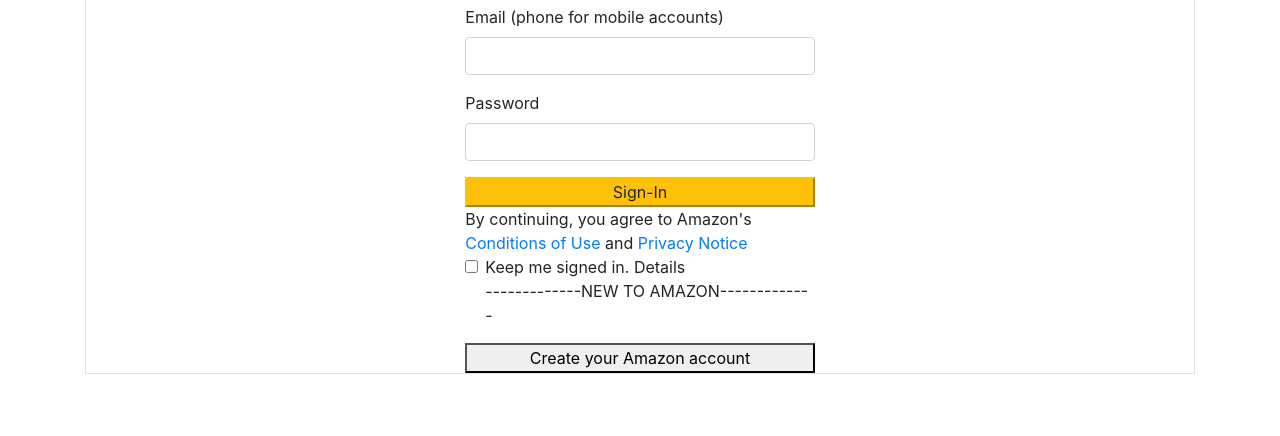
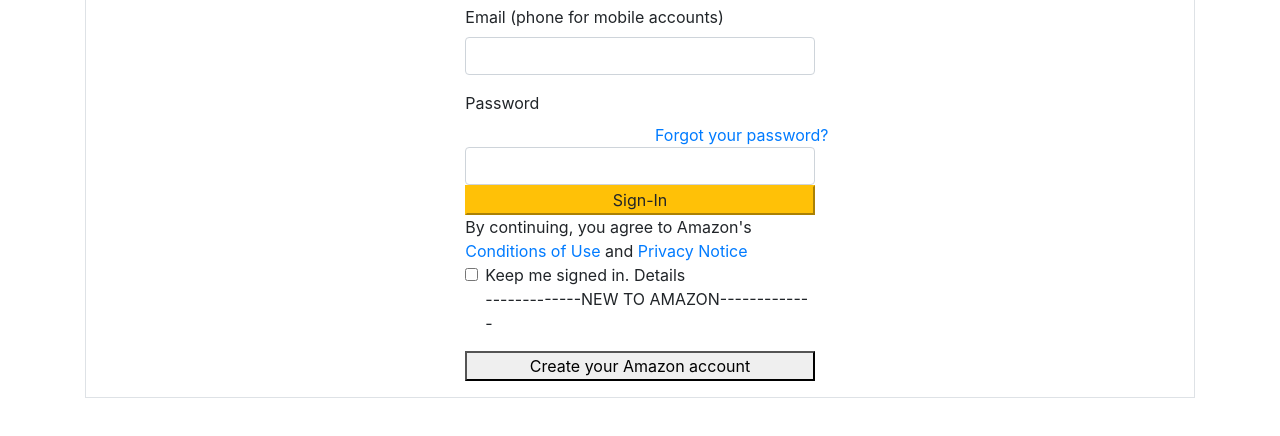
Before and after one commit to Sagar40/Portfolio, a plain HTML site: page index-Amazon.html in a window 1280 px wide. Shown: the part 300-736 px from the top of the page. Drawn offline with nearby package versions, Linux system fonts and the light colour scheme.

Commit message:
Update 3

```diff
--- a/index-Amazon.html
+++ b/index-Amazon.html
@@ -33,6 +33,10 @@
             </div>
             <div class="form-group">
               <label for="exampleInputPassword1">Password</label>
+              <div class="col-md-8 offset-md-6">
+                <span><a href = "#">Forgot your password?</a></span>
+            </div>
+            <div>
               <input type="password" class="form-control" id="exampleInputPassword1">
             </div>
             <button type="submit" class="btn-block btn-warning">Sign-In</button>
--- a/main.css
+++ b/main.css
@@ -1,4 +1,4 @@
 .border{
-    border: 5px solid gray;
+    border: 1px solid gray;
     border-radius:
 }
```
